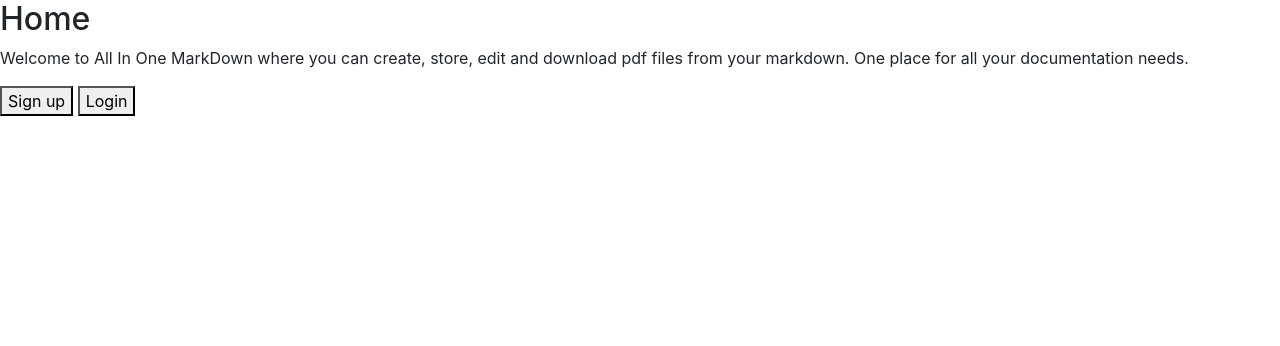
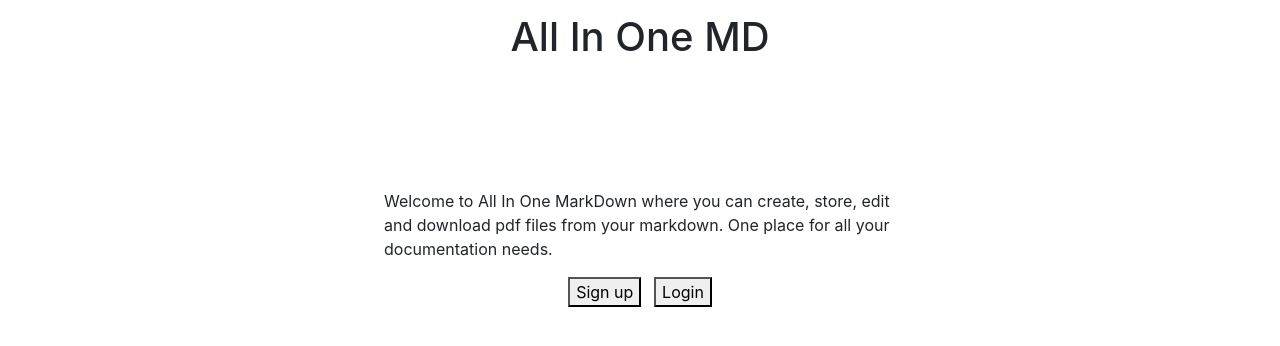
Before and after one commit to Magni0/AllInOneMD, a Flask app: page / in a window 1280 px wide. Shown: the part 56-402 px from the top of the page. Run offline with Flask 2, Linux system fonts and the light colour scheme; parts of the project's set-up code (start-up, migrations or seed data) failed here and were passed over; some libraries are stand-ins or nearby versions.

Commit message:
added styles to home page

```diff
--- a/src/static/index-styles.css
+++ b/src/static/index-styles.css
@@ -0,0 +1,25 @@
+#main-title {
+    display: flex;
+    justify-content: center;
+}
+
+/* #main-page {
+    display: inline-block;
+    justify-content: center;
+} */
+
+p.main-intro {
+    display: flex;
+    justify-content: center;
+    padding-inline: 30%;
+    margin-top: 10%;
+}
+
+#main-options {
+    display: flex;
+    justify-content: center;
+}
+
+.main-signin {
+    margin-right: 1%;
+}
--- a/src/templates/index.html
+++ b/src/templates/index.html
@@ -2,13 +2,17 @@
 
 {% block content %}
     <div>
-        <h2>Home</h2>
-        <p>Welcome to All In One MarkDown where you can create, store, edit and download pdf files from your markdown. One place for all your documentation needs.</p>
-        <a href="/signup">
-            <button>Sign up</button>
-        </a>
-        <a href="/login">
-            <button>Login</button>
-        </a>
+        <h1 id="main-title">All In One MD</h1>
+        <div id="main-page">
+            <p class="main-intro">Welcome to All In One MarkDown where you can create, store, edit and download pdf files from your markdown. One place for all your documentation needs.</p>
+            <div id="main-options">
+                <a class="main-signin" href="/signup">
+                    <button>Sign up</button>
+                </a>
+                <a href="/login">
+                    <button>Login</button>
+                </a>
+            </div>
+        </div>
     </div>
 {% endblock %}
```
